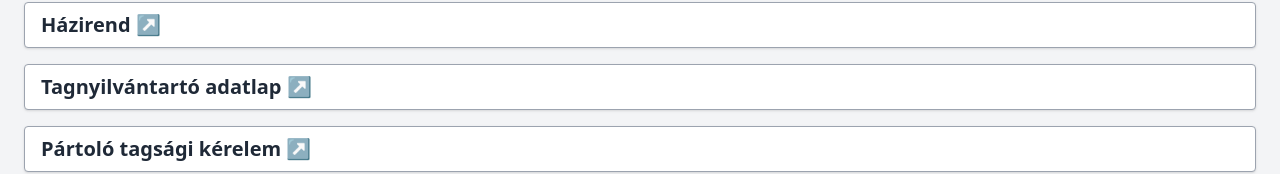
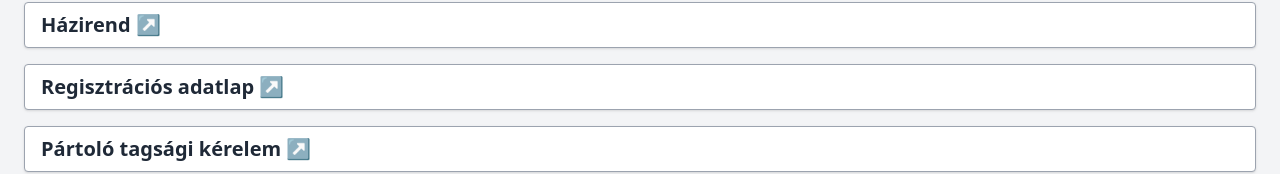
Before and after one commit to Otisz/akrobatikustorna, a Next.js app: page /dokumentumok in a window 1280 px wide. Shown: the part 378-552 px from the top of the page. Built offline with nearby package versions, Linux system fonts and the light colour scheme.

Commit message:
Rename document

```diff
--- a/src/data/documents.ts
+++ b/src/data/documents.ts
@@ -13,8 +13,8 @@ const DOCUMENTS: Array<Document> = [
     href: "/documents/hazirend.pdf",
   },
   {
-    name: "Tagnyilvántartó adatlap",
-    href: "/documents/tagnyilvantartoadatlap.pdf",
+    name: "Regisztrációs adatlap",
+    href: "/documents/regisztracios_adatlap.pdf",
   },
   {
     name: "Pártoló tagsági kérelem",
```
